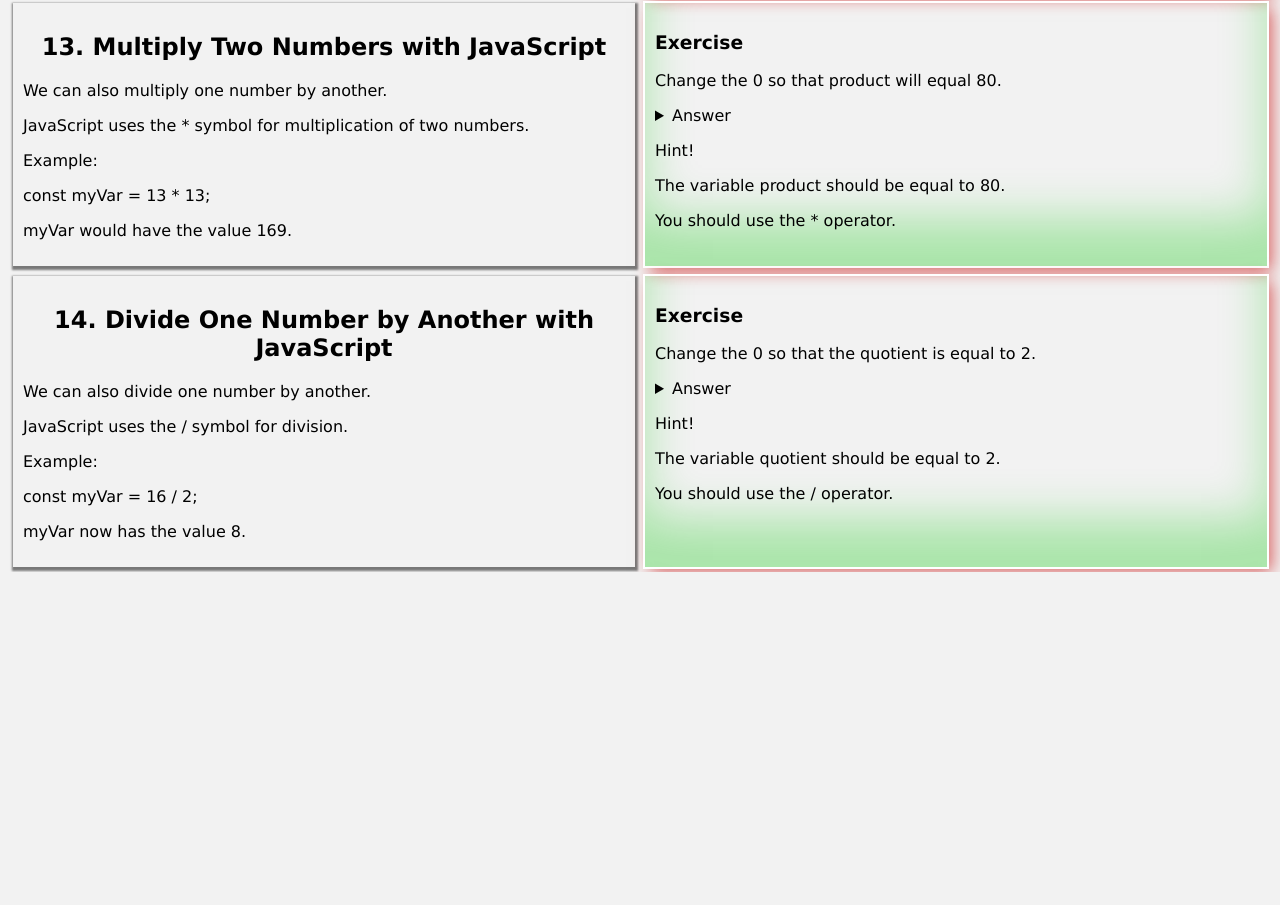
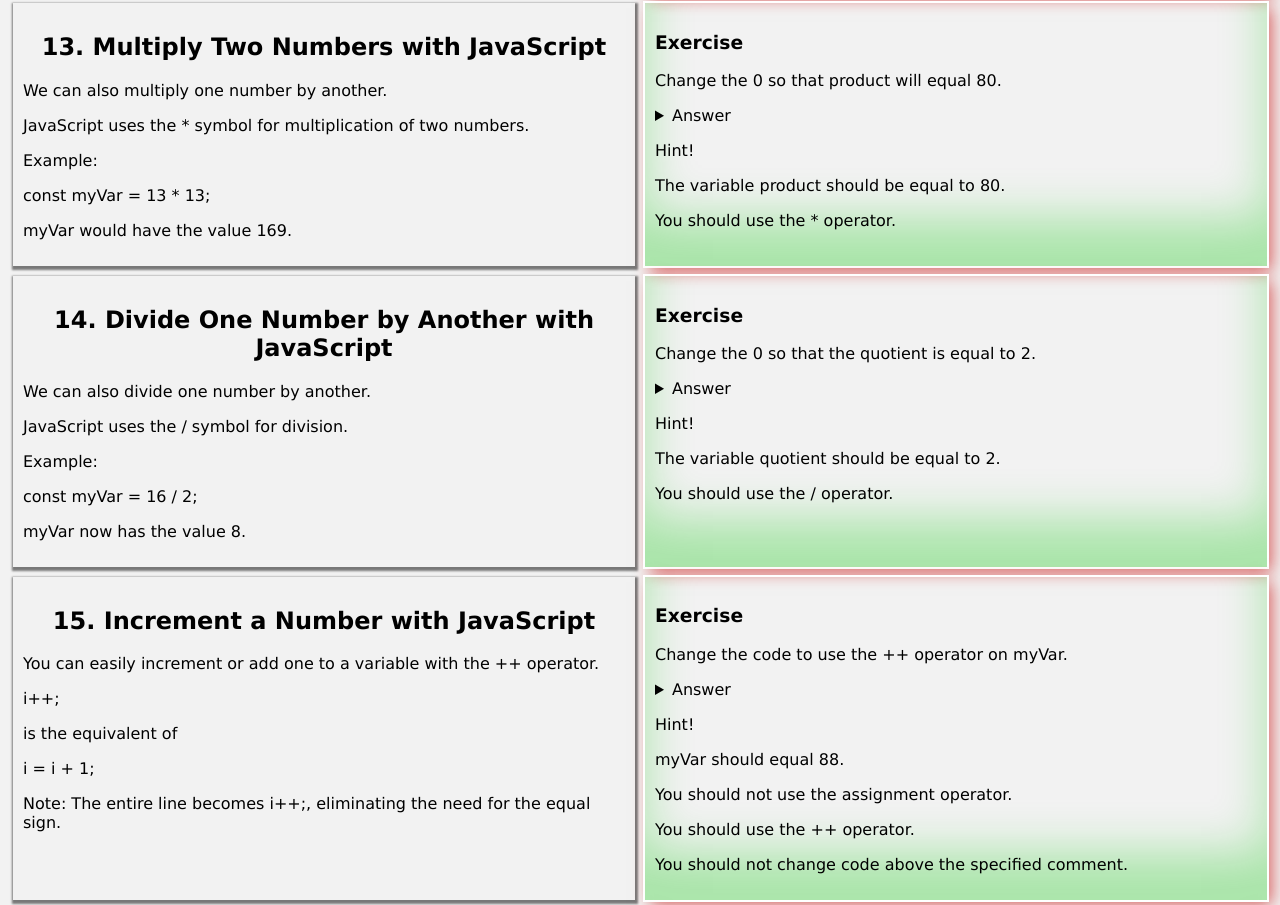
Before and after one commit to sabovoichita/free-code-camp, a website: page index.html in a window 1280 px wide. Shown: the part 5515-6420 px from the top of the page. Before the commit the page ends 6087 px from the top, so only its background shows below. Drawn offline with Linux system fonts and the light colour scheme.

Commit message:
add lesson 15.json

```diff
--- a/index.html
+++ b/index.html
@@ -21,6 +21,7 @@
     <div id="l12"></div>
     <div id="l13"></div>
     <div id="l14"></div>
+    <div id="l15"></div>
     <script src="index.js"></script>
   </body>
 </html>
--- a/index.js
+++ b/index.js
@@ -46,7 +46,7 @@ function loadLesson(lessonNumber) {
 }
 
 function initEvents() {
-  const numberOfLessons = 14;
+  const numberOfLessons = 15;
   for (let i = 1; i <= numberOfLessons; i++) {
     loadLesson(i);
   }
--- a/lessons/14.json
+++ b/lessons/14.json
@@ -12,7 +12,7 @@
     "exercises": [
       {
         "instruction": "Change the 0 so that the quotient is equal to 2.",
-        "placeholder": ["const product = 8 * 0;"]
+        "placeholder": ["const quotient = 66 / 0;"]
       }
     ],
     "hint": [
--- /dev/null
+++ b/lessons/15.json
@@ -0,0 +1,30 @@
+[
+  {
+    "title": "Increment a Number with JavaScript",
+    "content": [
+      "You can easily increment or add one to a variable with the ++ operator.",
+      "i++;",
+      "is the equivalent of",
+      " i = i + 1;",
+      "Note: The entire line becomes i++;, eliminating the need for the equal sign."
+    ],
+    "eTitle": "Exercise",
+    "exercises": [
+      {
+        "instruction": "Change the code to use the ++ operator on myVar.",
+        "placeholder": [
+          "let myVar = 87;",
+          "// Only change code below this line",
+          "myVar = myVar + 1;"
+        ]
+      }
+    ],
+    "hint": [
+      "Hint! ",
+      "myVar should equal 88.",
+      "You should not use the assignment operator.",
+      "You should use the ++ operator.",
+      "You should not change code above the specified comment."
+    ]
+  }
+]
```
